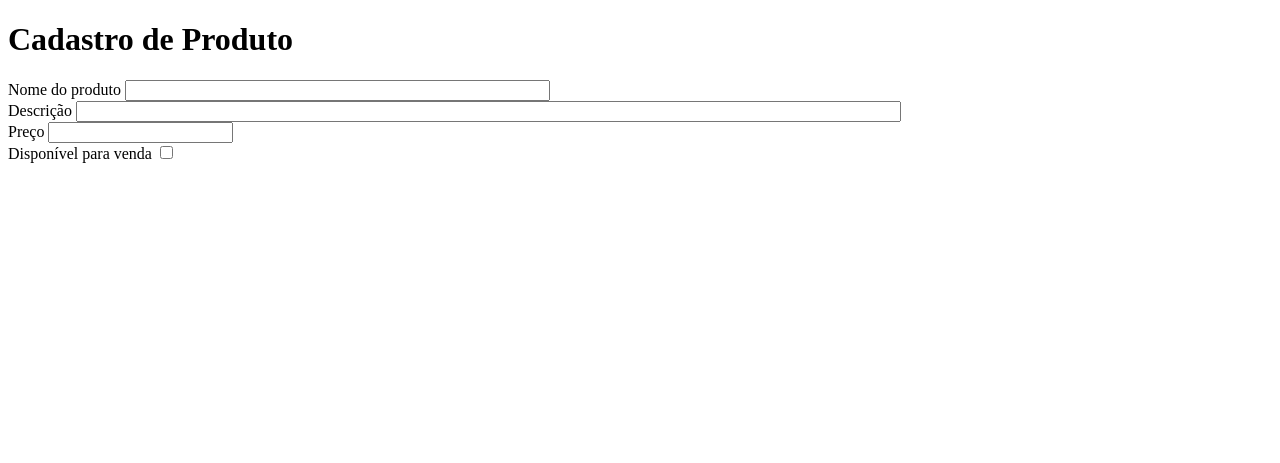
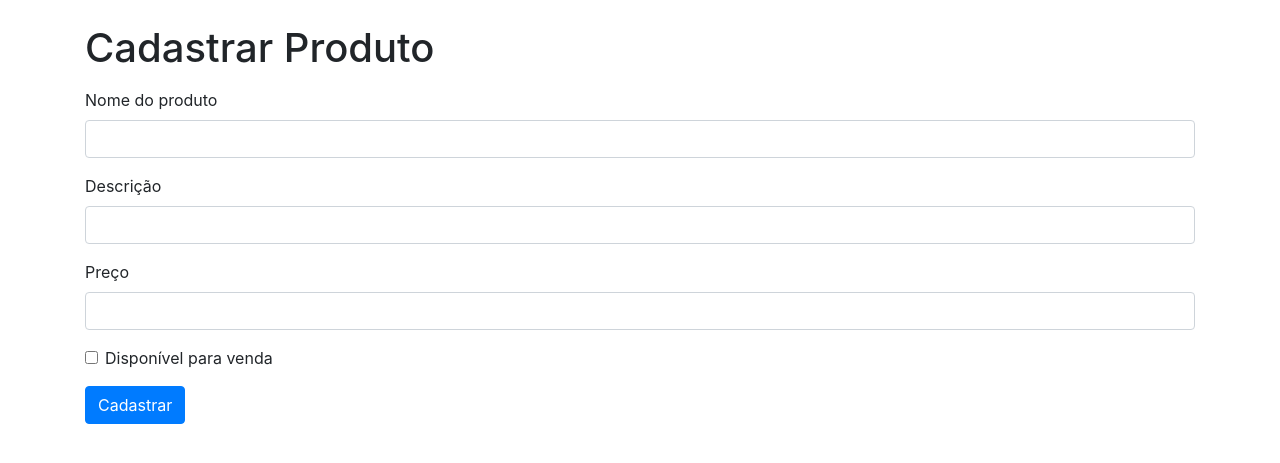
Before and after one commit to vitorLevi17/OAK_PRO_SEL, a Flask app: template Projeto/templates/cadastrar.html in a window 1280 px wide. Shown: the top 463 px of the page. Run offline with Flask 3, Linux system fonts and the light colour scheme; the template is opened without the code that fills it: values that come from a table or form of the project are taken from there, others are empty; some libraries are stand-ins or nearby versions.

Commit message:
Projeto finalizado

```diff
--- a/Projeto/forms.py
+++ b/Projeto/forms.py
@@ -9,4 +9,4 @@ class FormProduto(FlaskForm):
     descricao_produto = StringField("Descrição",validators=[DataRequired()])
     valor_produto = FloatField("Preço",validators=[DataRequired()])
     disponivel_venda = BooleanField("Disponível para venda")
-    bt = SubmitField,("Cadastrar")
+    submit = SubmitField("Cadastrar")
--- a/Projeto/templates/cadastrar.html
+++ b/Projeto/templates/cadastrar.html
@@ -3,59 +3,40 @@
 <head>
     <meta charset="UTF-8">
     <meta name="viewport" content="width=device-width, initial-scale=1.0">
-    <title>Cadastro de Produto</title>
+    <title>Cadastrar Produto</title>
+    <!-- Bootstrap CSS -->
+    <link href="https://stackpath.bootstrapcdn.com/bootstrap/4.5.2/css/bootstrap.min.css" rel="stylesheet">
 </head>
 <body>
-    <h1>Cadastro de Produto</h1>
-    <form method="POST">
-        {{ form.hidden_tag() }}  <!-- Renderiza o campo hidden_token para CSRF -->
-        <div>
-            {{ form.nome_produto.label }}  <!-- Rótulo do campo -->
-            {{ form.nome_produto(size=50) }}  <!-- Campo de texto -->
-            {% if form.nome_produto.errors %}
-                <ul class="errors">
-                    {% for error in form.nome_produto.errors %}
-                        <li>{{ error }}</li>
-                    {% endfor %}
-                </ul>
-            {% endif %}
+    <div class="container mt-4">
+        <h1>Cadastrar Produto</h1>
+        <form method="POST" class="mt-3">
+            {{ form.hidden_tag() }}
+            <div class="form-group">
+                {{ form.nome_produto.label(class="form-label") }}
+                {{ form.nome_produto(class="form-control", size=32) }}
             </div>
-        <div>
-            {{ form.descricao_produto.label }}
-            {{ form.descricao_produto(size=100) }}  <!-- Campo de texto para descrição -->
-            {% if form.descricao_produto.errors %}
-                <ul class="errors">
-                    {% for error in form.descricao_produto.errors %}
-                        <li>{{ error }}</li>
-                    {% endfor %}
-                </ul>
-            {% endif %}
+            <div class="form-group">
+                {{ form.descricao_produto.label(class="form-label") }}
+                {{ form.descricao_produto(class="form-control", size=32) }}
             </div>
-        <div>
-            {{ form.valor_produto.label }}
-            {{ form.valor_produto() }}  <!-- Campo para o valor do produto -->
-            {% if form.valor_produto.errors %}
-                <ul class="errors">
-                    {% for error in form.valor_produto.errors %}
-                        <li>{{ error }}</li>
-                    {% endfor %}
-                </ul>
-            {% endif %}
+            <div class="form-group">
+                {{ form.valor_produto.label(class="form-label") }}
+                {{ form.valor_produto(class="form-control", size=32) }}
             </div>
-        <div>
-            {{ form.disponivel_venda.label }}
-            {{ form.disponivel_venda() }}  <!-- Checkbox para disponibilidade -->
-            {% if form.disponivel_venda.errors %}
-                <ul class="errors">
-                    {% for error in form.disponivel_venda.errors %}
-                        <li>{{ error }}</li>
-                    {% endfor %}
-                </ul>
-            {% endif %}
+            <div class="form-check mb-3">
+                {{ form.disponivel_venda(class="form-check-input") }}
+                {{ form.disponivel_venda.label(class="form-check-label") }}
             </div>
-        <div>
-            {{ form.submit() }}  <!-- Botão de envio do formulário -->
+            <div class="form-group">
+                {{ form.submit(class="btn btn-primary") }} <!-- Botão de envio do formulário com estilo Bootstrap -->
             </div>
         </form>
+    </div>
+
+    <!-- Bootstrap JS and dependencies -->
+    <script src="https://code.jquery.com/jquery-3.5.1.slim.min.js"></script>
+    <script src="https://cdn.jsdelivr.net/npm/@popperjs/core@2.5.4/dist/umd/popper.min.js"></script>
+    <script src="https://stackpath.bootstrapcdn.com/bootstrap/4.5.2/js/bootstrap.min.js"></script>
 </body>
 </html>
```
Also changed, not shown: Projeto/rotas.py (+10 -9 lines), Projeto/templates/index.html (+11 -2 lines), main.py (+7 -1 lines), Projeto/style/style.css (added). Lines whose indentation alone changed are shown as unchanged.
